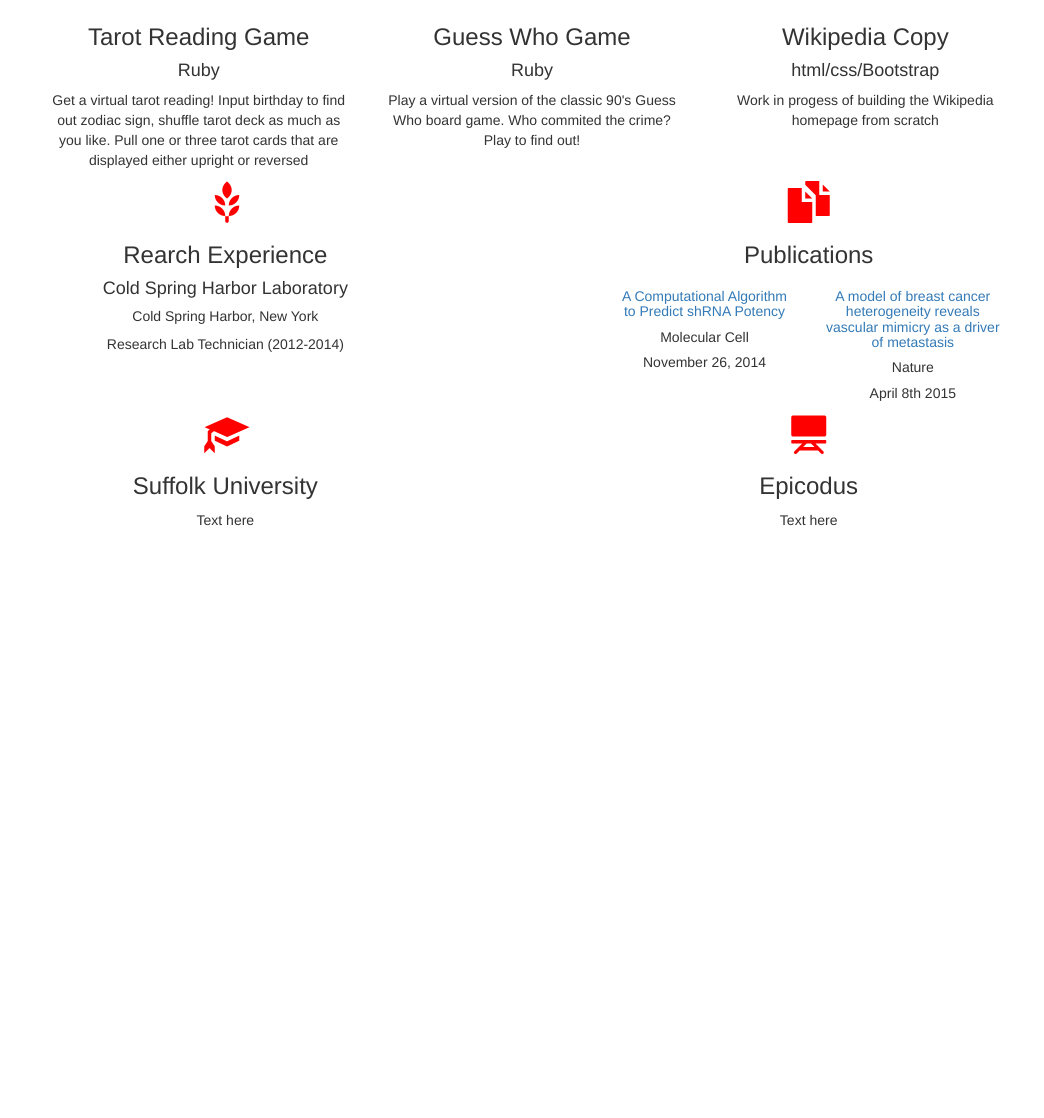
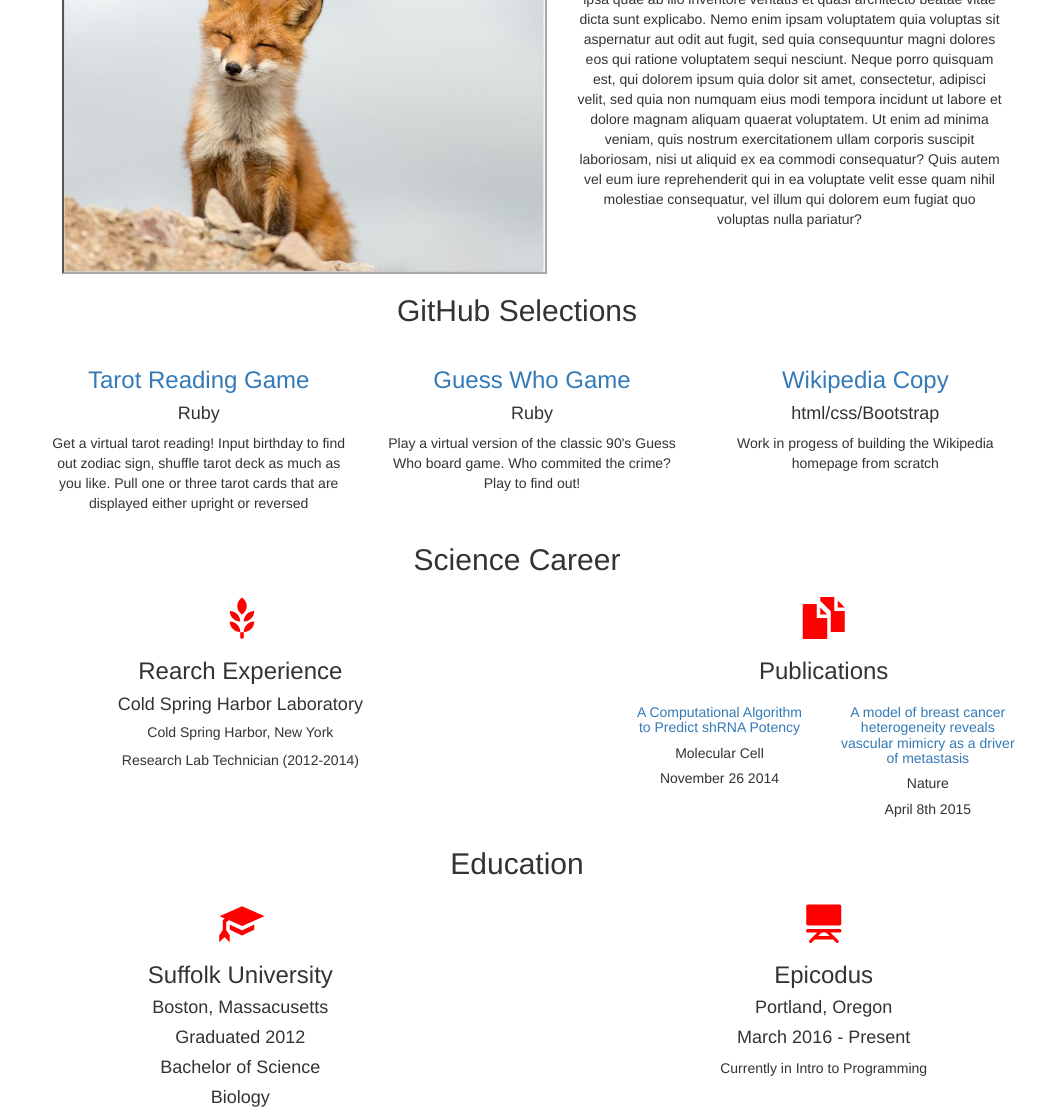
Before and after one commit to AshleyRayMaceli/portfolio, a plain HTML site: page index.html in a window 1280 px wide. Shown: the part 458-1576 px from the top of the page, without its empty margins (123-1167 px from the left). Before the commit the page ends 998 px from the top, so only its background shows below. Drawn offline with nearby package versions, Linux system fonts and the light colour scheme; files whose address does not match are found by name.

Commit message:
Added about me section, img float, css elements

```diff
--- a/css/styles.css
+++ b/css/styles.css
@@ -1,9 +1,25 @@
 .jumbotron {
-  text-align: center
+  text-align: center;
+  color: darkgray;
 }
 
 body {
   padding-top: 70px;
+}
+
+.about-me {
+  text-align: center;
+}
+
+.images {
+  float: left;
+  width: 50%;
+  height: auto;
+  margin-left: 30px;
+  margin-right: 30px;
+  border-style: inset;
+  border-color: darkgray;
+  border-width: 2px;
 }
 
 .container {
--- a/index.html
+++ b/index.html
@@ -16,7 +16,7 @@
         <span class="icon-bar"></span>
         <span class="icon-bar"></span>
       </button>
-        <a class="navbar-brand text-muted" href="#">About Me</a>
+        <a class="navbar-brand text-muted" href="#">About Ashley Maceli</a>
           <div class="collapse navbar-collapse">
               <ul class="nav navbar-nav navbar-right">
                 <li class="active"><a href="index.html">Home</a></li>
@@ -32,10 +32,15 @@
   <div class="container">
     <div class="jumbotron">
       <h1>Ashley Ray Maceli</h1>
-        <p>More about me</p>
-        <p>
-          <a class="btn btn-info" href="https://twitter.com/ASHLEYYYRAY" target="blank">Follow Me on Twitter</a>
-        </p>
+        <p><a class="btn btn-info" href="https://twitter.com/ASHLEYYYRAY" target="blank">Follow Me on Twitter</a></p>
+    </div>
+  </div>
+
+  <div class="about-me"> <!-- Add image here and float left -->
+    <div class="container">
+        <h2>About Me</h2>
+        <img class="images" src="img/fox.jpeg" alt="A picture of a fox">
+        <p>Sed ut perspiciatis unde omnis iste natus error sit voluptatem accusantium doloremque laudantium, totam rem aperiam, eaque ipsa quae ab illo inventore veritatis et quasi architecto beatae vitae dicta sunt explicabo. Nemo enim ipsam voluptatem quia voluptas sit aspernatur aut odit aut fugit, sed quia consequuntur magni dolores eos qui ratione voluptatem sequi nesciunt. Neque porro quisquam est, qui dolorem ipsum quia dolor sit amet, consectetur, adipisci velit, sed quia non numquam eius modi tempora incidunt ut labore et dolore magnam aliquam quaerat voluptatem. Ut enim ad minima veniam, quis nostrum exercitationem ullam corporis suscipit laboriosam, nisi ut aliquid ex ea commodi consequatur? Quis autem vel eum iure reprehenderit qui in ea voluptate velit esse quam nihil molestiae consequatur, vel illum qui dolorem eum fugiat quo voluptas nulla pariatur?</p>
     </div>
   </div>
 
@@ -48,17 +53,17 @@
   <div class="container">
     <div class="row">
       <div class="col-md-4">
-        <h3>Tarot Reading Game</h3>
+        <h3><a href="https://github.com/AshleyRayMaceli/RampUpRuby/blob/master/Week8_Tarot_Reading.rb" target="blank">Tarot Reading Game</a></h3>
         <h4>Ruby</h4>
         <p>Get a virtual tarot reading! Input birthday to find out zodiac sign, shuffle tarot deck as much as you like. Pull one or three tarot cards that are displayed either upright or reversed</p>
       </div>
       <div class="col-md-4">
-        <h3>Guess Who Game</h3>
+        <h3><a href="https://github.com/AshleyRayMaceli/RampUpRuby/blob/master/Week5_GuessWho.rb" target="blank">Guess Who Game</a></h3>
         <h4>Ruby</h4>
         <p>Play a virtual version of the classic 90's Guess Who board game. Who commited the crime? Play to find out!</p>
       </div>
       <div class="col-md-4">
-        <h3>Wikipedia Copy</h3>
+        <h3><a href="https://github.com/AshleyRayMaceli/wiki" target="blank">Wikipedia Copy</a></h3>
         <h4>html/css/Bootstrap</h4>
         <p>Work in progess of building the Wikipedia homepage from scratch</p>
       </div>
@@ -68,6 +73,10 @@
 </div>
 
 <div class="split-front-page-elements">
+  <div class="container">
+    <div class="row">
+      <h2>Science Career<h2>
+    </div>
   <div class="container">
     <div class="row">
       <div class="col-md-5">
@@ -86,7 +95,7 @@
         <div class="col-md-6">
         <h5><a href="http://www.cell.com/molecular-cell/pdf/S1097-2765%2814%2900835-1.pdf" target="blank">A Computational Algorithm to Predict shRNA Potency</a></h5>
         <h5>Molecular Cell</h5>
-        <h5>November 26, 2014</h5>
+        <h5>November 26 2014</h5>
       </div>
         <div class="col-md-6">
         <h5><a href="http://www.nature.com/nature/journal/vaop/ncurrent/full/nature14403.html" target="blank">A model of breast cancer heterogeneity reveals vascular mimicry as a driver of metastasis</a></h5>
@@ -97,23 +106,35 @@
       </div>
     </div>
   </div>
+</div>
 
+<div class="container">
+  <div class="row">
+    <h2>Education<h2>
+  </div>
   <div class="container">
     <div class="row">
       <div class="col-md-5">
         <b class="glyphicon glyphicon glyphicon-education"></b>
         <h3>Suffolk University</h3>
-        <p>Text here</p>
+        <h4>Boston, Massacusetts</h4>
+        <h4>Graduated 2012</h4>
+        <h4>Bachelor of Science</h4>
+        <h4>Biology</h4>
+        <p></p>
       </div>
       <div class="col-md-2">
       </div>
       <div class="col-md-5">
         <b class="glyphicon glyphicon glyphicon-blackboard"></b>
         <h3>Epicodus</h3>
-        <p>Text here</p>
+        <h4>Portland, Oregon</h4>
+        <h4>March 2016 - Present</h4>
+        <p>Currently in Intro to Programming</p>
       </div>
     </div>
   </div>
+</div>
 </div>
 
   <script src="http://code.jquery.com/jquery.js"></script>
```
Also changed, not shown: img/fox.jpeg (added), 4 other files.
